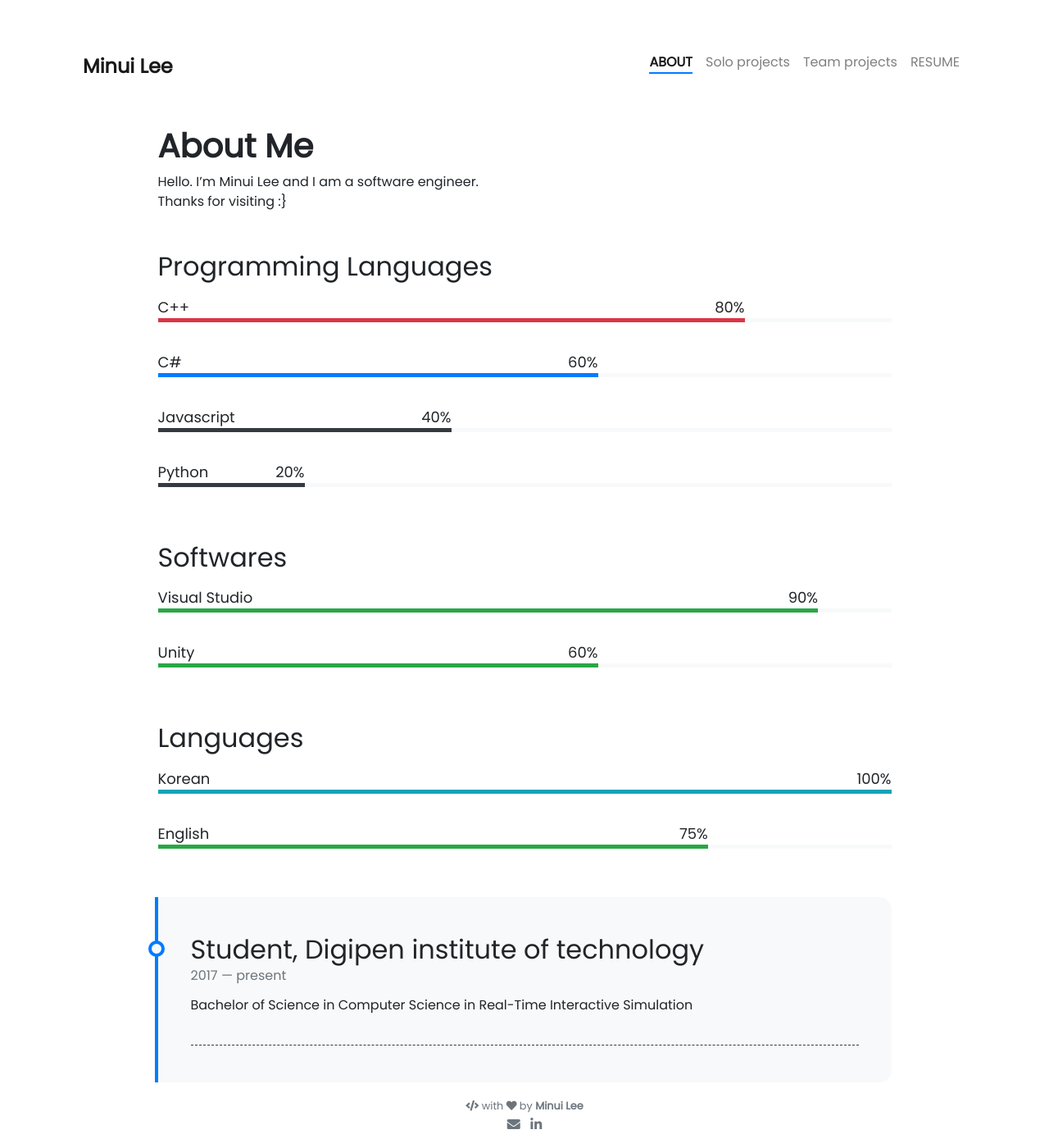
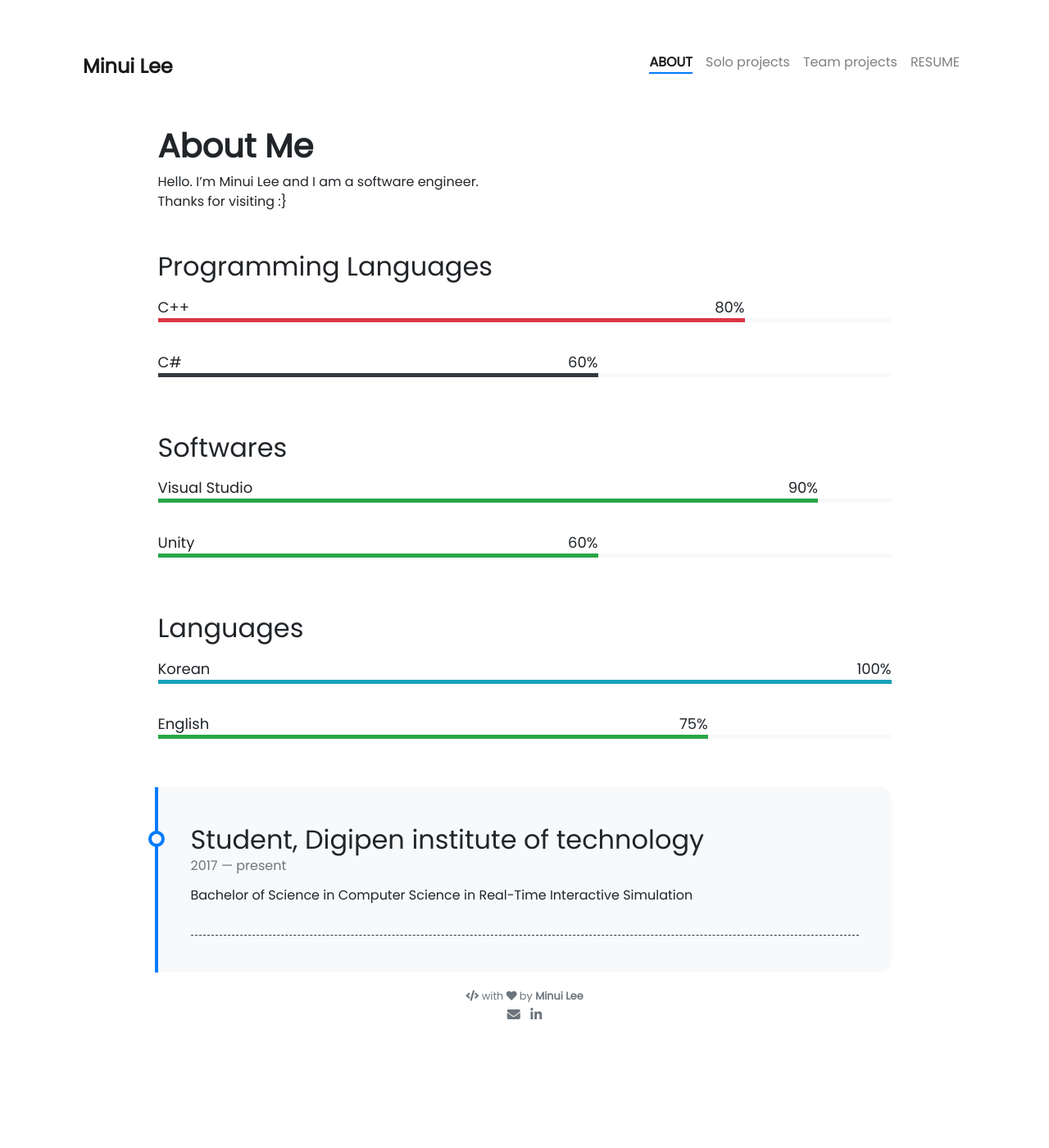
Before and after one commit to MinuiLee/MinuiLee.github.io, a Jekyll site: the page built from pages/about.md, in a window 1280 px wide. Shown: the whole page at 82% size. Built offline with Jekyll 4.4.1, drawn with Linux system fonts in a browser that asks for light colours; nearby versions of some CDN libraries; after the commit the page ends 1266 px from its top, so only the background shows below that.

Commit message:
update programming skills

```diff
--- a/_data/programming-skills.yml
+++ b/_data/programming-skills.yml
@@ -4,12 +4,4 @@
 
 - name: C#
   percentage: 60
-  color:
-
-- name: Javascript
-  percentage: 40
   color: dark
-
-- name: Python
-  percentage: 20
-  color: dark
```
